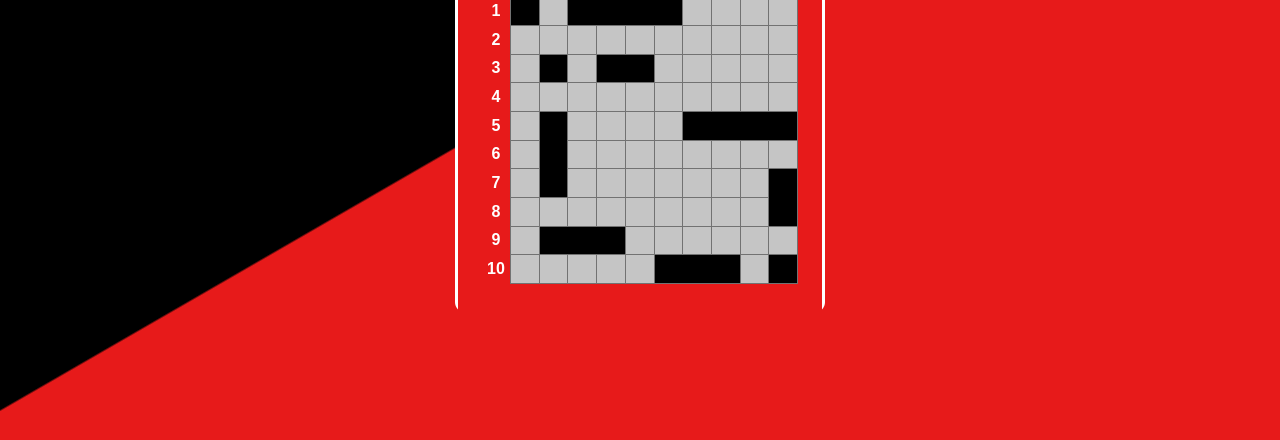
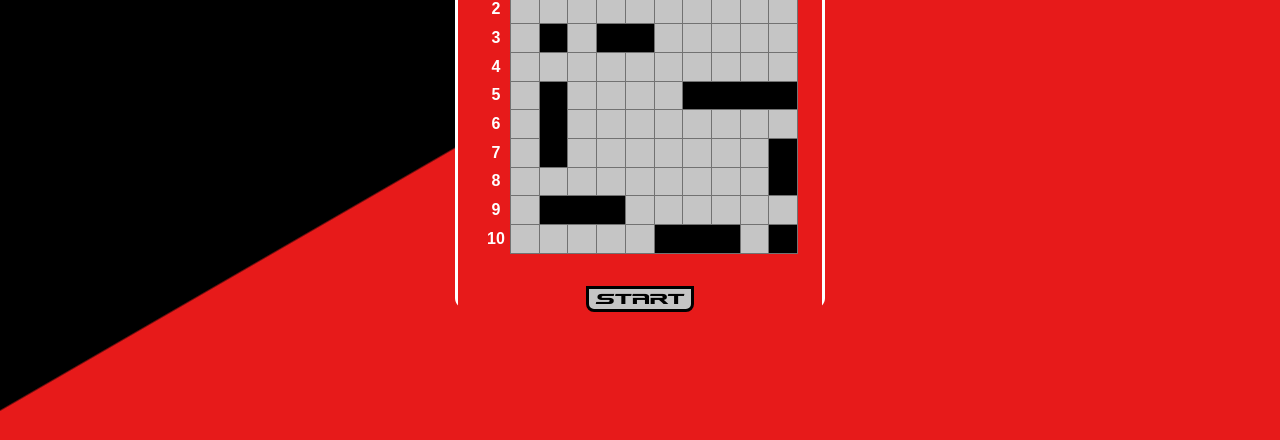
Before and after one commit to Adhisafdhol/battleship, a website built with webpack: page src/index.html in a window 1280 px wide. Shown: the part 360-800 px from the top of the page. Built offline with nearby package versions, Linux system fonts and the light colour scheme.

Commit message:
Add start button

```diff
--- a/src/dom-ui/lobby-ui.js
+++ b/src/dom-ui/lobby-ui.js
@@ -12,6 +12,10 @@ const createGreetingDom = () => {
   return greeting;
 };
 
+const createStartGameBtn = () => {
+  const startGameBtn = createElWithClassAndText("button", "start-btn", "Start");
+  return startGameBtn;
+};
 const createLobbyDom = () => {
   const lobby = createElWithClassAndText("div", "harbor");
   const player = setUpPlayerBoard("player1");
@@ -29,9 +33,17 @@ const createLobbyDom = () => {
 
   const playerDom = createGameboardTable(player);
   createShipDom(player.board, playerDom);
+
+  const startBtnContainer = createElWithClassAndText(
+    "div",
+    "start-btn-container",
+  );
+  const startGameBtn = createStartGameBtn();
+  startBtnContainer.appendChild(startGameBtn);
   mainLobbyContainer.appendChild(greeting);
   gameboardContainer.appendChild(playerDom);
   mainLobbyContainer.appendChild(gameboardContainer);
+  mainLobbyContainer.appendChild(startBtnContainer);
   lobbyContainer.appendChild(mainLobbyContainer);
   lobby.appendChild(lobbyContainer);
 
--- a/src/style.css
+++ b/src/style.css
@@ -35,7 +35,7 @@
   --hover-border-color-1: #e26ed2;
   --ship-color: #241e1e;
   --main-title-font-size: clamp(2rem, calc(1.5vw + 1.5vh), calc(5rem + calc(0.5vw + 0.5vw)));
-  --secondary-header-font-size: clamp(1.5rem, calc(1.25vw + 1.25vh), calc(3rem + calc(0.5vw + 0.5vw)));
+  --secondary-header-font-size: clamp(1.25rem, calc(1vw + 1vh), calc(2rem + calc(1vw + 1vw)));
   --medium-small-font: clamp(0.75rem, calc(1rem + calc(0.5vw + 0.5vh)), calc(2rem + calc(1vw + 1vh)))
 }
 
@@ -141,6 +141,18 @@ body {
   z-index: 1;
 }
 
+.start-btn-container {
+  display: flex;
+  justify-content: center;
+  background-color: var(--main-accent-color);
+}
+
+.start-btn {
+  border-bottom-left-radius: 8px;
+  border-bottom-right-radius: 8px;
+  background-color: var(--medium-accent-color);
+  border: 3px solid var(--dark-color-1);
+}
 /* main game board style */
 .vs-text {
   font-size: clamp(2rem, 3vw, calc(3rem + 1vw));
```
